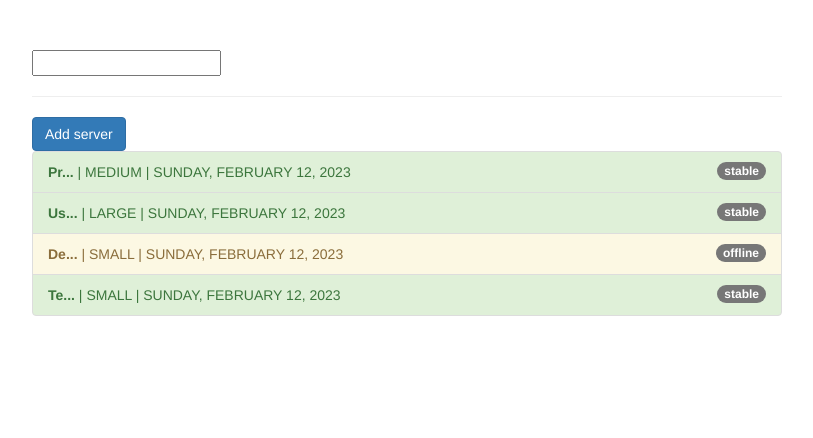
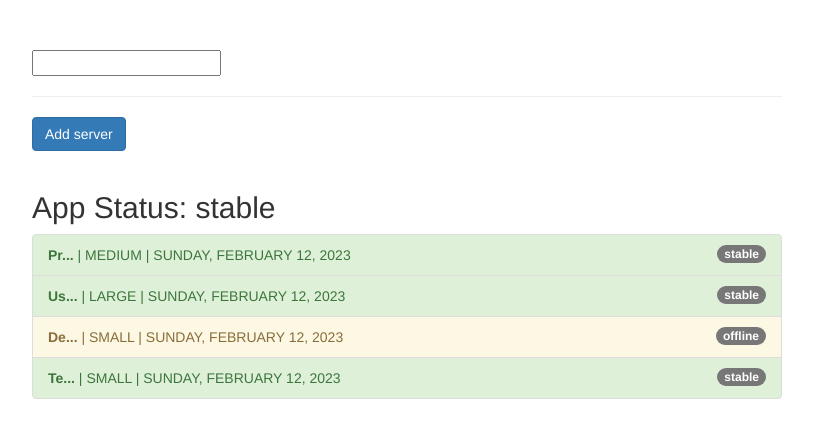
Before and after one commit to dlith/pipes-in-angular, an Angular app: page / in a window 1280 px wide. Shown: the top 438 px of the page, without its empty margins (233-1046 px from the left). Built offline with nearby package versions, Linux system fonts and the light colour scheme.

Commit message:
The async Pipe

```diff
--- a/src/app/app.component.html
+++ b/src/app/app.component.html
@@ -4,6 +4,8 @@
       <input type="text" [(ngModel)]="filteredStatus">
       <hr>
       <button class="btn btn-primary" (click)="onAddServer()">Add server</button>
+      <br><br>
+      <h2>App Status: {{ appStatus | async }}</h2>
       <ul class="list-group">
         <li
           class="list-group-item"
--- a/src/app/app.component.ts
+++ b/src/app/app.component.ts
@@ -6,6 +6,14 @@
   styleUrls: ['./app.component.css']
 })
 export class AppComponent {
+
+  appStatus = new Promise(
+    (resolve, reject) => {
+      setTimeout(()=> {
+        resolve('stable')
+      },2000);
+  });
+
   servers = [
     {
       instanceType: 'medium',
```
